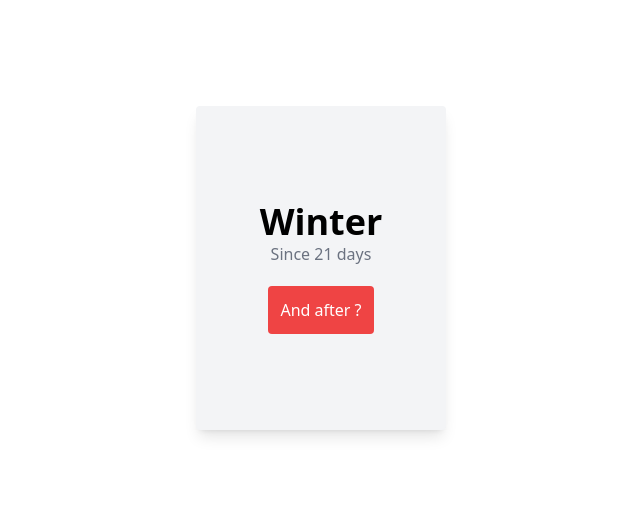
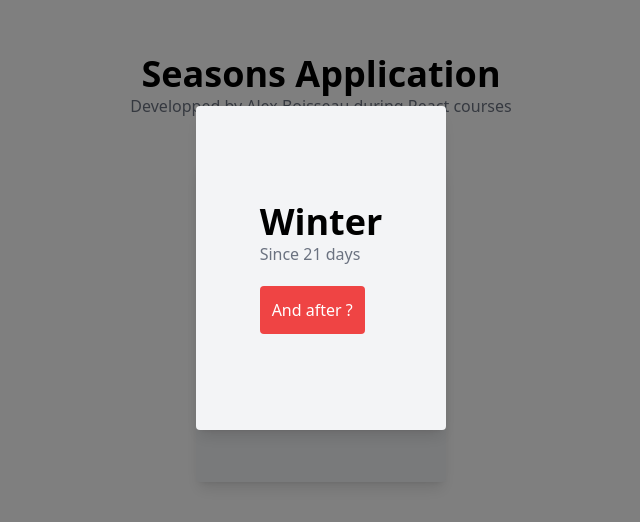
Before and after one commit to alexboisseau/seasons-app, a React (Vite) app: page / in a window 1280 px wide. Shown: the part 132-654 px from the top of the page, without its empty margins (319-959 px from the left). Built offline with nearby package versions, Linux system fonts and the light colour scheme.

Commit message:
Create Season Modal with his div to link portal.

```diff
--- a/src/App.jsx
+++ b/src/App.jsx
@@ -1,9 +1,17 @@
 import SeasonCard from './components/SeasonCard';
+import SeasonModal from './components/SeasonModal';
 
 export default function App() {
   return (
-    <div className="flex h-screen items-center justify-center text-center">
+    <div className="w-100 flex h-screen flex-col items-center justify-center">
+      <div className="mb-10 text-center">
+        <h1 className="text-4xl font-bold">Seasons Application</h1>
+        <p className="text-gray-500">
+          Developped by Alex Boisseau during React courses
+        </p>
+      </div>
       <SeasonCard />
+      <SeasonModal />
     </div>
   );
 }
--- /dev/null
+++ b/src/components/SeasonModal.css
@@ -0,0 +1,16 @@
+.modal-overlay {
+  position: fixed;
+  top: 0;
+  left: 0;
+  width: 100vw;
+  height: 100vh;
+  z-index: 10;
+  background-color: rgba(0, 0, 0, 0.5);
+}
+
+.modal-wrapper {
+  height: 100vh;
+  display: flex;
+  align-items: center;
+  justify-content: center;
+}
--- /dev/null
+++ b/src/components/SeasonModal.jsx
@@ -0,0 +1,21 @@
+import reactDom from 'react-dom';
+import './SeasonModal.css';
+
+export default function SeasonModal() {
+  return reactDom.createPortal(
+    <>
+      <div className="modal-overlay">
+        <div className="modal-wrapper">
+          <div className="shadow-black-500/50 rounded bg-gray-100 py-24 px-16 shadow-lg">
+            <h1 className="text-4xl font-bold">Winter</h1>
+            <p className="text-gray-500">Since 21 days</p>
+            <button className="mt-5 rounded bg-red-500 p-3 text-white hover:bg-red-600">
+              And after ?
+            </button>
+          </div>
+        </div>
+      </div>
+    </>,
+    document.getElementById('seasonModal')
+  );
+}
--- a/src/index.html
+++ b/src/index.html
@@ -9,6 +9,7 @@
   </head>
   <body>
     <div id="app"></div>
+    <div id="seasonModal"></div>
     <script type="module" src="index.js"></script>
   </body>
 </html>
```
